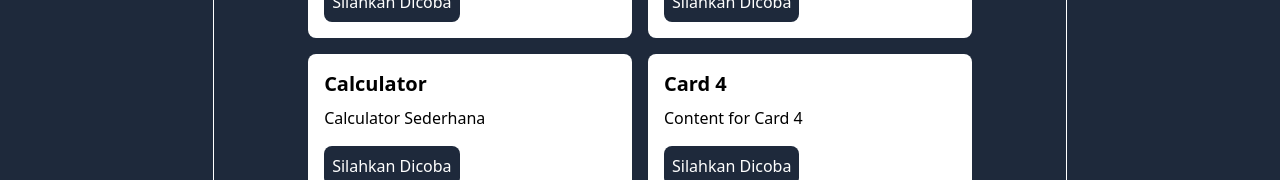
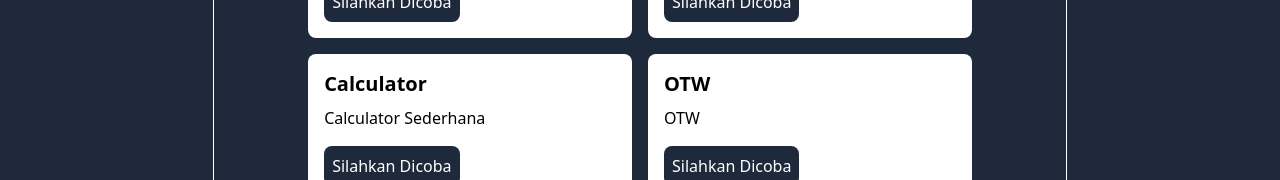
Before and after one commit to bransyahtan/mini-games, a React (Vite) app: page / in a window 1280 px wide. Shown: the part 402-582 px from the top of the page. Built offline with nearby package versions, Linux system fonts and the light colour scheme.

Commit message:
ubah Home Dikit

```diff
--- a/src/pages/Home.jsx
+++ b/src/pages/Home.jsx
@@ -45,7 +45,7 @@ export const Home = () => {
               content="Calculator Sederhana"
               linkTo="/calculator"
             />
-            <Card title="Card 4" content="Content for Card 4" linkTo="/page4" />
+            <Card title="OTW" content="OTW" linkTo="/" />
           </div>
         </div>
       </div>
```
